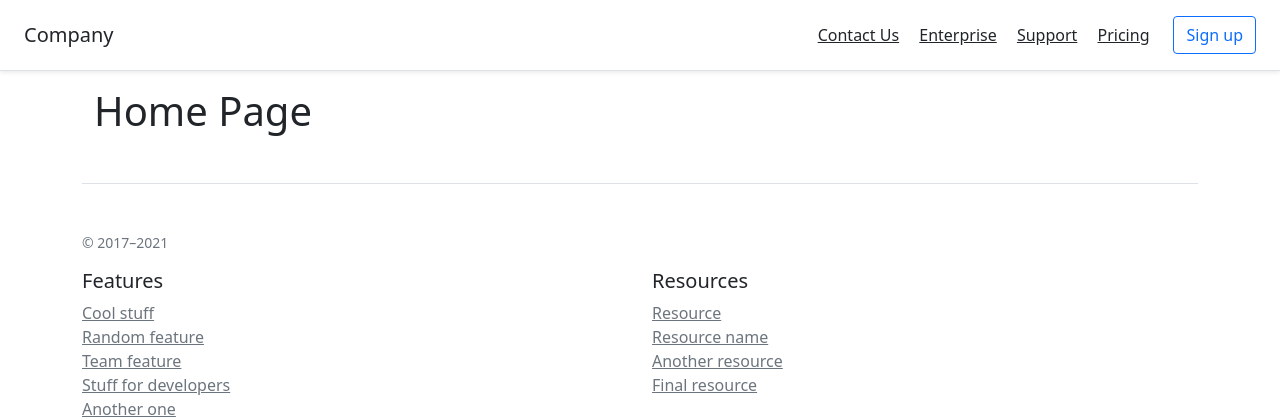
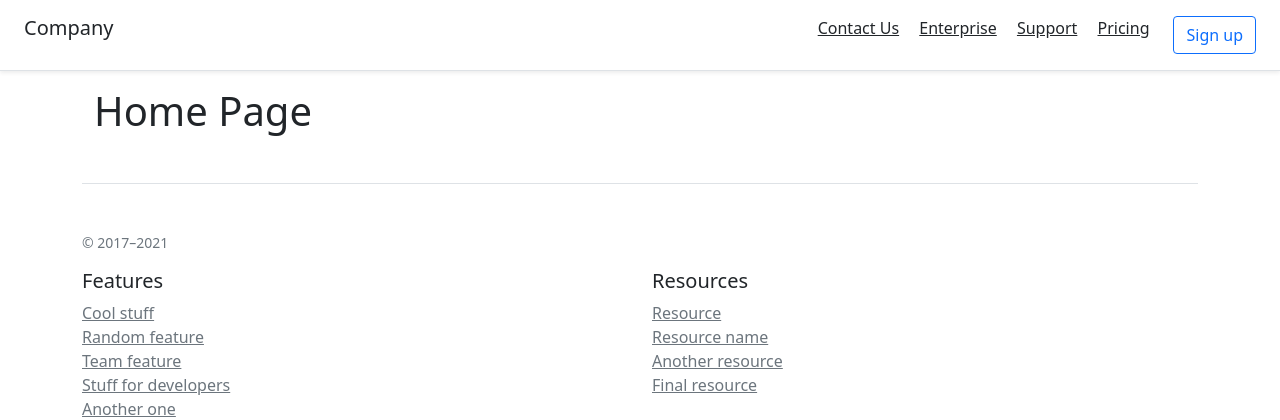
Before and after one commit to ianmubangizi/php-mvc-framework, a PHP site: page / in a window 1280 px wide. Shown: the top 420 px of the page. Run offline with PHP 8.4, Linux system fonts and the light colour scheme; some libraries are stand-ins or nearby versions.

Commit message:
update main.php

```diff
--- a/views/layouts/main.php
+++ b/views/layouts/main.php
@@ -11,7 +11,7 @@
     <title><?= $page_title ?? 'PHP MVC FRAMEWORK' ?></title>
   </head>
   <body>
-     <header class="d-flex flex-column flex-md-row align-items-center p-3 px-md-4 mb-3 bg-body border-bottom shadow-sm">
+     <header class="d-flex flex-row p-3 px-md-4 mb-3 bg-body border-bottom shadow-sm">
        <p class="h5 my-0 me-md-auto fw-normal">Company</p>
        <nav class="my-2 my-md-0 me-md-3">
           <a class="p-2 text-dark" href="/contact">Contact Us</a>
```
